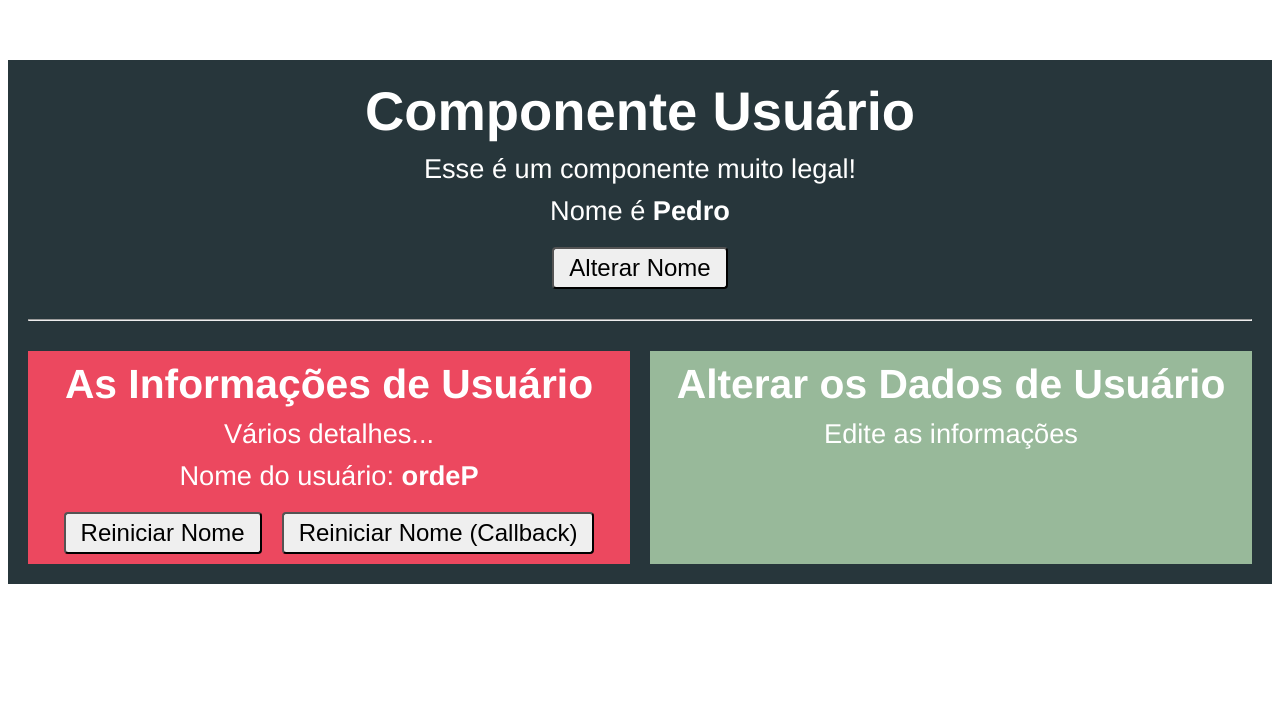
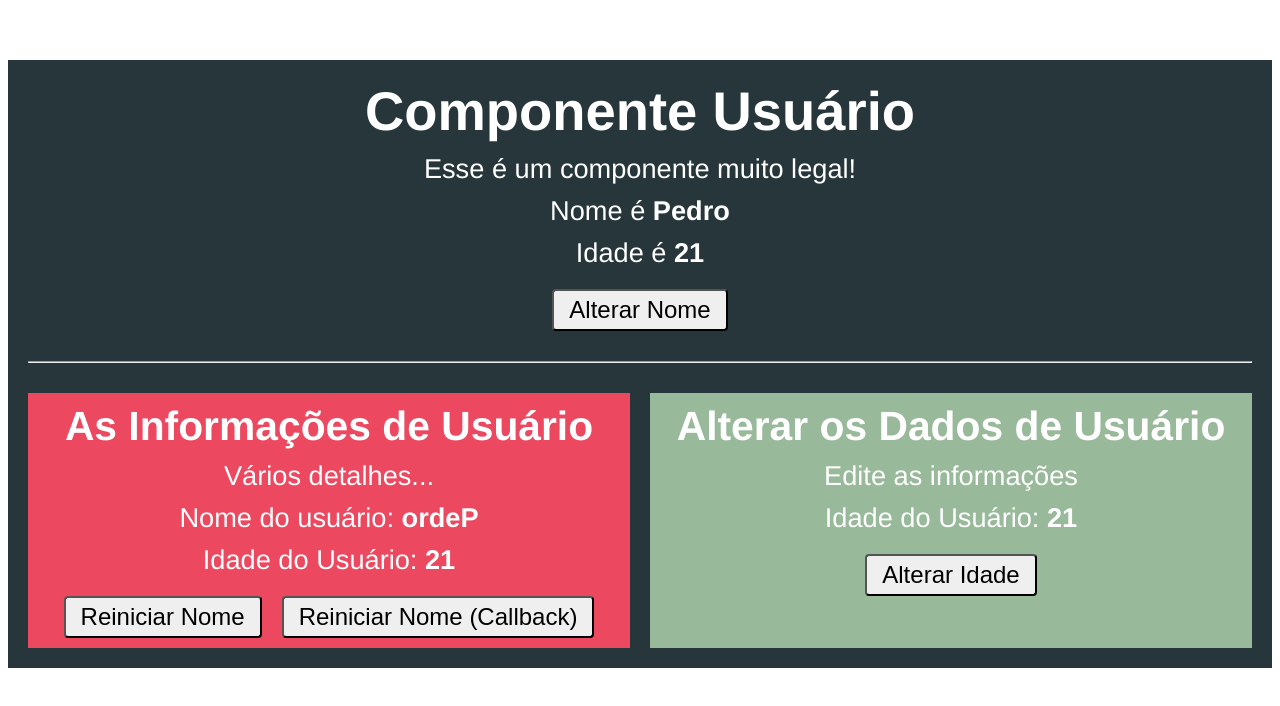
Before and after one commit to GiammaCarioca/vue-udemy-pt, a Vue app in the folder comunicacao/: page / in a window 1280 px wide. Shown: the top 706 px of the page. Built offline with nearby package versions, Linux system fonts and the light colour scheme.

Commit message:
comunicação entre componentes irmãos

```diff
--- a/comunicacao/src/components/Usuario.vue
+++ b/comunicacao/src/components/Usuario.vue
@@ -5,15 +5,19 @@
 		<p>
 			Nome é <strong>{{ nome }}</strong>
 		</p>
+		<p>
+			Idade é <strong>{{ idade }}</strong>
+		</p>
 		<button @click="alterarNome">Alterar Nome</button>
 		<hr />
 		<div class="componentes">
 			<app-usuario-info
 				:nome="nome"
+				:idade="idade"
 				@nomeMudou="nome = $event"
 				:reiniciarFn="reiniciarNome"
 			/>
-			<app-usuario-editar />
+			<app-usuario-editar :idade="idade" @idadeMudou="idade = $event" />
 		</div>
 	</div>
 </template>
@@ -26,7 +30,8 @@
 	components: { AppUsuarioInfo, AppUsuarioEditar },
 	data() {
 		return {
-			nome: 'Pedro'
+			nome: 'Pedro',
+			idade: 21
 		}
 	},
 	methods: {
--- a/comunicacao/src/components/UsuarioEditar.vue
+++ b/comunicacao/src/components/UsuarioEditar.vue
@@ -2,12 +2,22 @@
 	<div class="componente">
 		<h2>Alterar os Dados de Usuário</h2>
 		<p>Edite as informações</p>
+		<p>
+			Idade do Usuário: <strong>{{ idade }}</strong>
+		</p>
+		<button @click="alterarIdade">Alterar Idade</button>
 	</div>
 </template>
 
 <script>
 export default {
-
+	props: ['idade'],
+	methods: {
+		alterarIdade() {
+			// this.idade = 33
+			this.$emit('idadeMudou', 33)
+		}
+	}
 }
 </script>
 
--- a/comunicacao/src/components/UsuarioInfo.vue
+++ b/comunicacao/src/components/UsuarioInfo.vue
@@ -4,6 +4,9 @@
 		<p>Vários detalhes...</p>
 		<p>
 			Nome do usuário: <strong>{{ inverterNome() }}</strong>
+		</p>
+		<p>
+			Idade do Usuário: <strong>{{ idade }}</strong>
 		</p>
 		<button @click="reiniciarNome">Reiniciar Nome</button>
 		<button @click="reiniciarFn()">Reiniciar Nome (Callback)</button>
@@ -23,7 +26,8 @@
 			// 		.join(',')
 			// }
 		},
-		reiniciarFn: Function
+		reiniciarFn: Function,
+		idade: Number
 	},
 	methods: {
 		inverterNome() {
```
Lines whose indentation alone changed are shown as unchanged.
